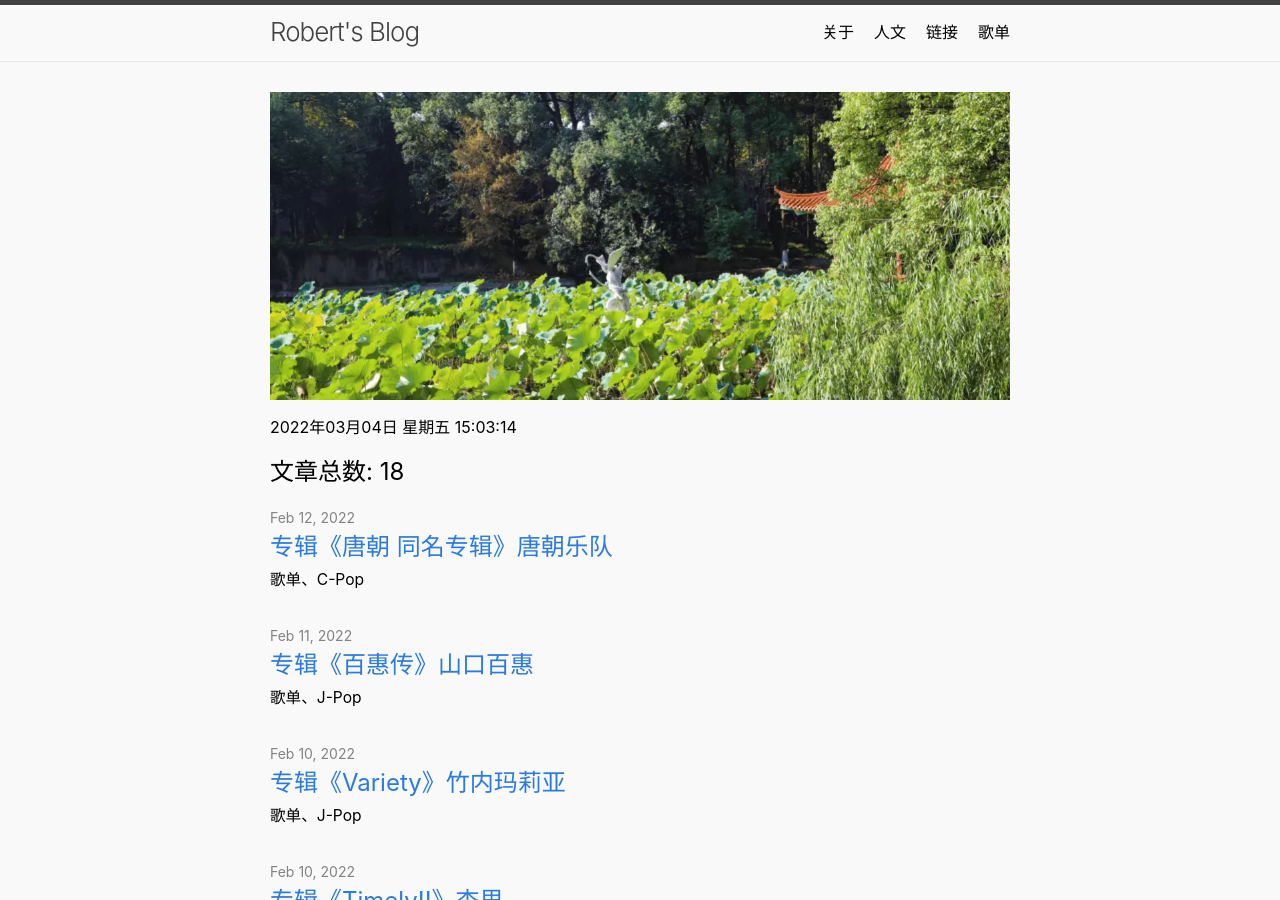
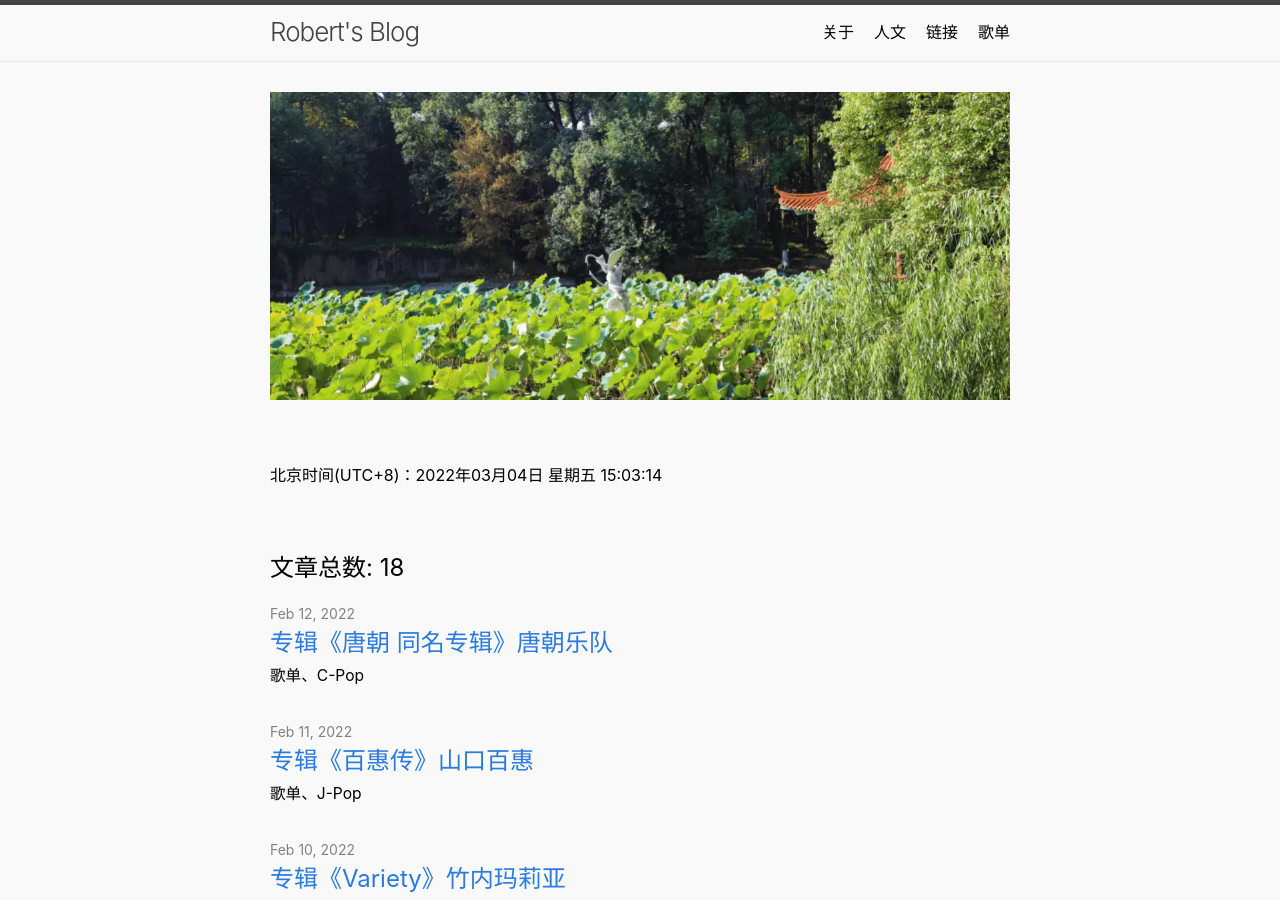
Before and after one commit to Robert1037/zh, a Jekyll site: the page built from index.html, in a window 1280 px wide and 900 px high. Built offline with Jekyll 4.4.1, drawn with Linux system fonts in a browser that asks for light colours.

Commit message:
Update index.html

```diff
--- a/index.html
+++ b/index.html
@@ -3,7 +3,7 @@ layout: home
 ---
 
 <img src="/img/blogwall3.webp">
-<p></p>
+<p><br></br></p>
 <script type="text/javascript">
     window.onload=function(){window.requestAnimationFrame(getDate)}
 function getDate(){
@@ -23,10 +23,10 @@ function getDate(){
     if(second<10) second="0"+second
     var week=new Array("星期日","星期一","星期二","星期三","星期四","星期五","星期六")
     var Tools=document.getElementById("Main")
-    var da=year+"年"+month+"月"+days+"日 "+week[day]+" "+hour+":"+minute+":"+second
+    var da="北京时间(UTC+8)："+year+"年"+month+"月"+days+"日 "+week[day]+" "+hour+":"+minute+":"+second
     Tools.innerHTML=da
 }
 </script>
 <div id="Main"></div>
-<p></p>
+<p><br></br></p>
 <h2>文章总数: {{ site.posts.size }}</h2>
```
